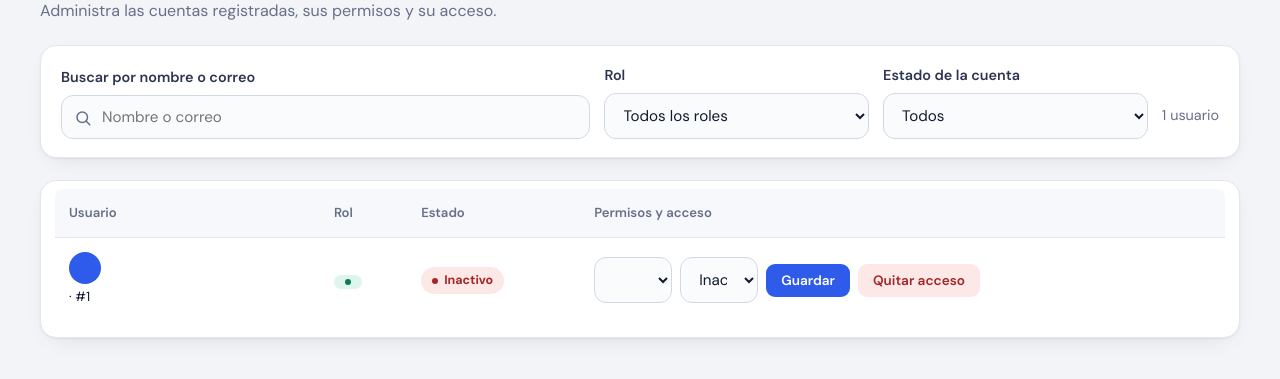
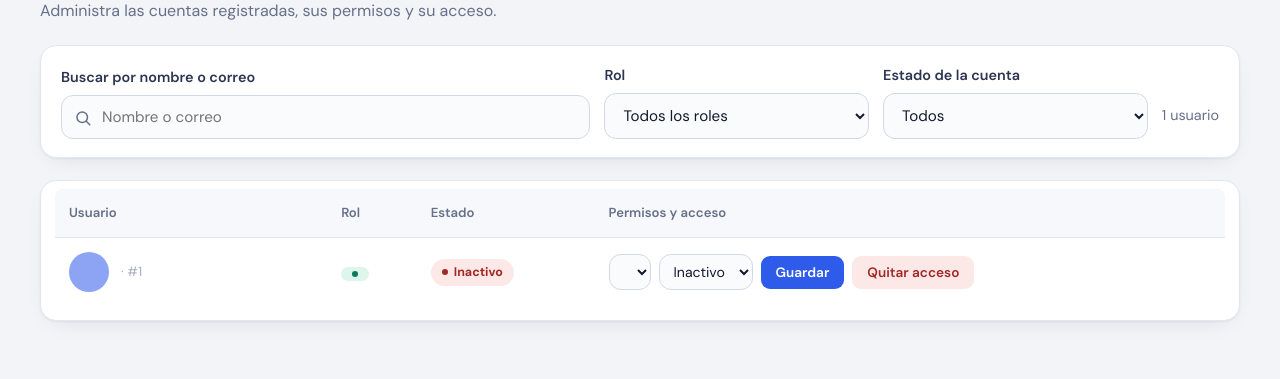
Before and after one commit to gsals-bit/Guate-Subasta-programacion, a PHP site: template guate-subasta/views/admin/usuarios.php in a window 1280 px wide. Shown: the part 144-523 px from the top of the page. Run offline with PHP 8.4, Linux system fonts and the light colour scheme; the template is opened without the code that fills it: most values are stand-ins (such as "Sample title", 1, 10 or a date in 2020); data that the repository does not hold is empty.

Commit message:
detalles de rediseño en usuarios y audiroria

```diff
--- a/guate-subasta/assets/css/styles.css
+++ b/guate-subasta/assets/css/styles.css
@@ -834,3 +834,29 @@ input[type=file]::file-selector-button { margin-right: 12px; padding: 7px 14px;
 .verify-icon .ico { width: 30px; height: 30px; }
 .verify-icon.ok { background: var(--green-soft); color: var(--green); }
 .verify-icon.fail { background: var(--red-soft); color: var(--red); }
+
+/* ==========================================================
+   ADMINISTRACIÓN Y AUDITORÍA (usuarios.php, auditoria.php)
+   ========================================================== */
+.badge.info { background: #e3ebff; color: #2548c4; }
+.badge.rol-administrador { background: var(--gold-soft); color: #8a5b00; }
+.badge.rol-auditor { background: #ece8fd; color: #5b3fd0; }
+.badge.rol-subastador { background: #e3ebff; color: #2548c4; }
+.badge.rol-cliente { background: #eceef4; color: #4a5570; }
+
+.user-cell { display: flex; align-items: center; gap: 12px; }
+.avatar.lg { width: 40px; height: 40px; font-size: 1rem; flex-shrink: 0; }
+.user-info { display: flex; flex-direction: column; line-height: 1.35; min-width: 0; }
+.user-info b { color: var(--ink); font-weight: 600; }
+.user-info small { color: var(--muted); }
+.fila-usuario[data-activo="0"] .user-cell { opacity: .55; }
+
+.row-actions.wrap { flex-wrap: wrap; }
+.row-actions select { width: auto; margin: 0; padding: 7px 10px; font-size: .88rem; }
+.audit-actions button { margin-top: 0; }
+td.cell-wrap, th.cell-wrap { white-space: normal; min-width: 260px; max-width: 520px; }
+
+@media print {
+  .filters { display: none !important; }
+  .badge { -webkit-print-color-adjust: exact; print-color-adjust: exact; }
+}
```
